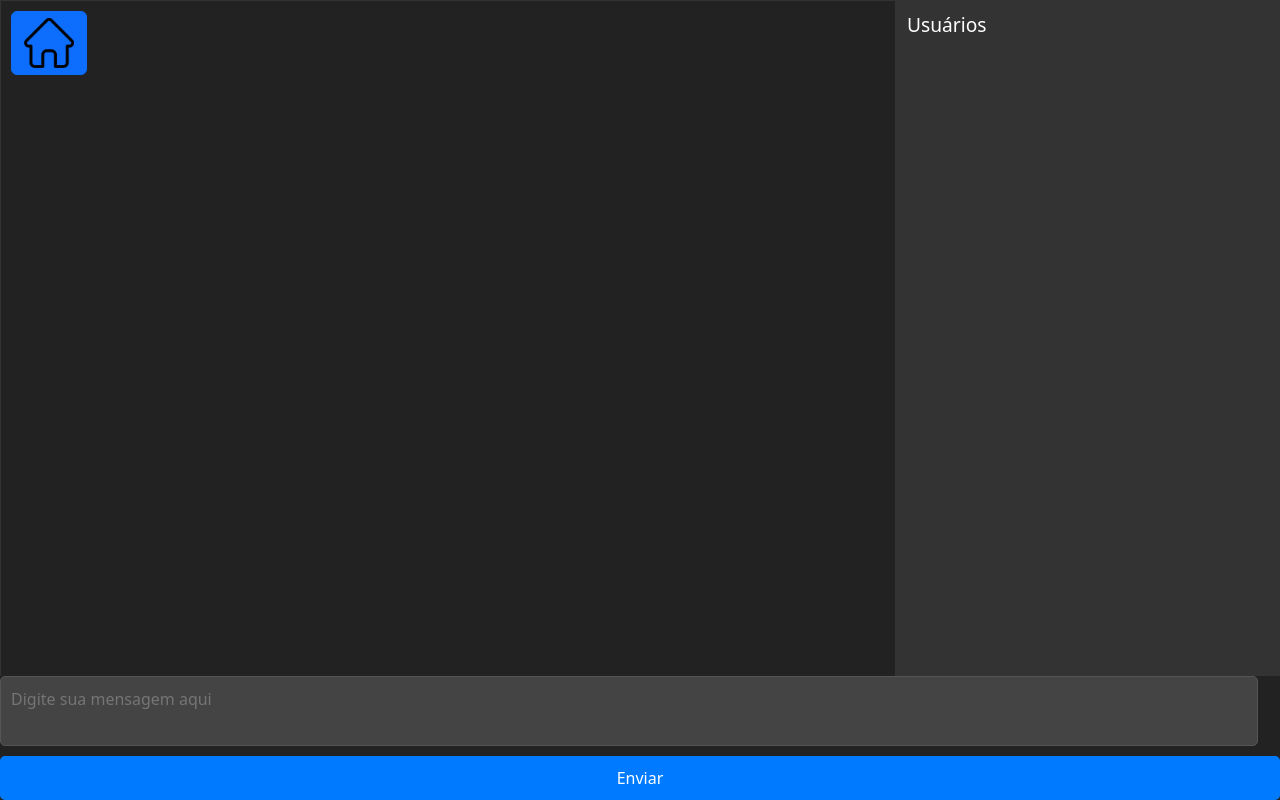
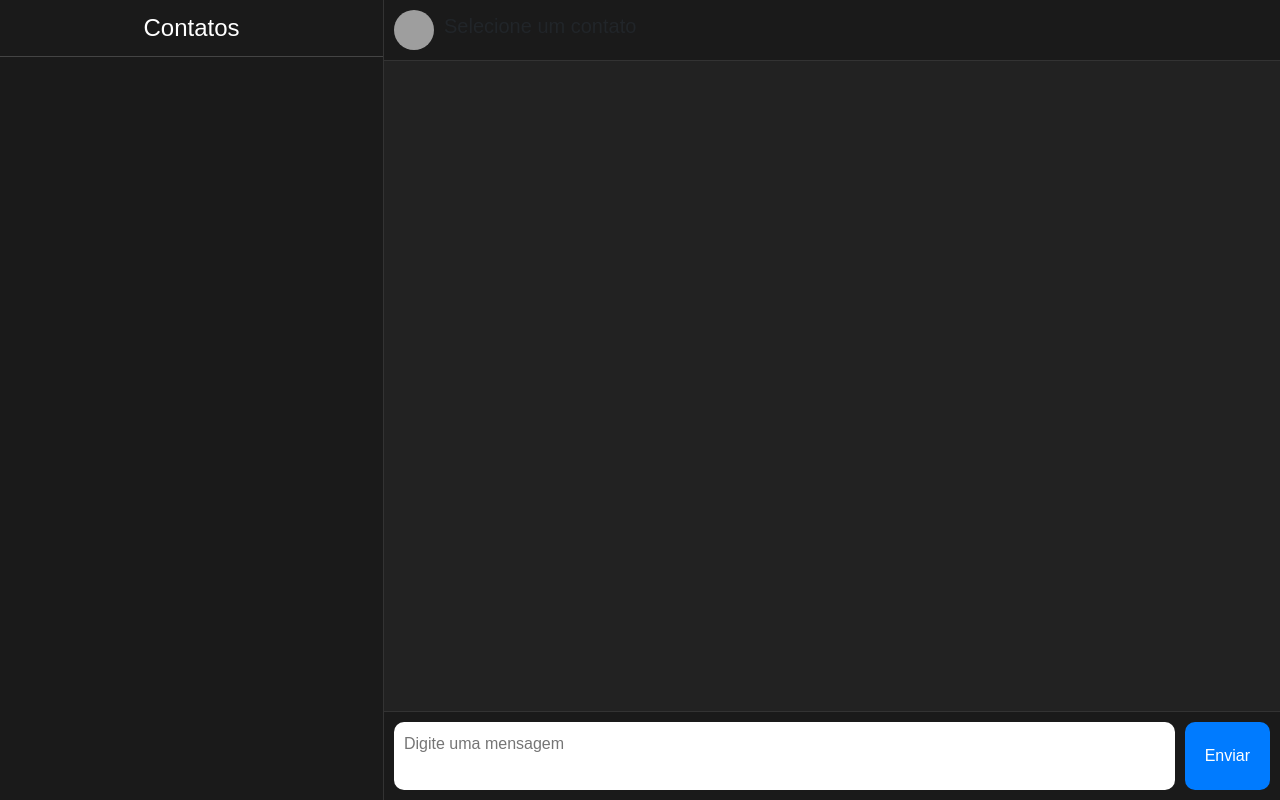
Before and after one commit to gstSenai/ProjetoFinal, a Flask app: page /chat/1 in a window 1280 px wide. Run offline with Flask 3, Linux system fonts and the light colour scheme; a user stored in the database is signed in; tables that the repository leaves empty hold one stand-in row (values such as "Sample post"); some libraries are stand-ins or nearby versions; grey boxes are pictures that could not be loaded.

Commit message:
save Chat-Like

```diff
--- a/network/routes.py
+++ b/network/routes.py
@@ -43,7 +43,7 @@ def homepage():
 @app.route('/postagens')
 @login_required
 def postagens():
-    dados = Post.query.all()
+    dados = Post.query.order_by(Post.data_criacao.desc()).all()
     context = {'dados': dados}
     return render_template('posts.html', context=context)
 
@@ -80,7 +80,7 @@ def get_cidades_por_estado(estado_sigla):
 def postLista():
     dados = Post.query.order_by('cidade').all()
     context = {'dados': dados}
-    return render_template('index.html', context=context)
+    return render_template('home.html', context=context)
 
 @app.route('/cadastro/', methods=['GET', 'POST'])
 def Cadastro():
@@ -102,24 +102,30 @@ def logout():
     return redirect(url_for('homepage'))
 
 
+from flask import jsonify
+
 @app.route('/like/<int:post_id>', methods=['POST'])
 @login_required
 def like_post(post_id):
     post = Post.query.get_or_404(post_id)
-
     existing_like = UserLikes.query.filter_by(user_id=current_user.id, post_id=post_id).first()
 
     if existing_like:
         db.session.delete(existing_like)
         post.likes_count -= 1
-        flash('Você removeu seu like.', 'info')
+        db.session.commit()
+        liked = False
     else:
         new_like = UserLikes(user_id=current_user.id, post_id=post_id)
         db.session.add(new_like)
         post.likes_count += 1
-        flash('Post curtido com sucesso!', 'success')
-    db.session.commit()
-    return redirect(url_for('homepage'))
+        db.session.commit()
+        liked = True
+
+    return jsonify({
+        'liked': liked,
+        'likes_count': post.likes_count
+    })
 
 
 @app.route('/post/delete/<int:post_id>', methods=['POST'])
@@ -141,7 +147,6 @@ def delete_post(post_id):
             flash(f'Erro ao excluir o post: {str(e)}', 'danger')
     else:
         flash('Você não tem permissão para excluir este post.', 'danger')
-
 
     return redirect(url_for('homepage'))
 
@@ -174,7 +179,7 @@ def filter_posts(profession):
     context = {
         'dados': filtered_posts
     }
-    return render_template('index.html', context=context)
+    return render_template('posts.html', context=context)
 
 socketio = SocketIO(app,cors_allowed_origins="*")
 
@@ -184,19 +189,23 @@ def chat(post_id):
     post = Post.query.get_or_404(post_id)
     messages = Message.query.filter_by(post_id=post_id).order_by(Message.timestamp.asc()).all()
 
-    users = User.query.join(Message, Message.from_user_id == User.id).filter(Message.post_id == post_id).distinct().all()
+    users = User.query.all()
 
     return render_template('chat.html', post=post, messages=messages, users=users)
 
+from collections import defaultdict
+
+active_chats = defaultdict(set)
+message_notifications = defaultdict(lambda: defaultdict(int))
 
 @app.route('/send_message', methods=['POST'])
 @login_required
 def send_message():
-    content = request.form.get('message')
-    post_id = request.form.get('post_id')
-    to_user_id = request.form.get('to_user_id')
+    content = request.json.get('message')
+    post_id = request.json.get('post_id')
+    to_user_id = request.json.get('to_user_id')
 
-    if content:
+    if content and to_user_id:
         message = Message(
             from_user_id=current_user.id,
             to_user_id=to_user_id,
@@ -212,54 +221,58 @@ def send_message():
             'from_user_nome': current_user.nome,
             'to_user_id': to_user_id,
             'post_id': post_id
-        }, room=post_id)
+        }, room=post_id or to_user_id)
 
-    return jsonify({'success': True})
+        return jsonify({'success': True}), 200
 
+    return jsonify({'success': False, 'error': 'Dados inválidos'}), 400
 
-@socketio.on('connect')
-def on_connect():
-    print('Client connected')
-
-@socketio.on('disconnect')
-def on_disconnect():
-    print('Client disconnected')
 
 @socketio.on('join')
 def on_join(data):
     post_id = data['post_id']
+    user_id = current_user.id
     join_room(post_id)
+
+    active_chats[post_id].add(user_id)
     emit('status', {'msg': f'{current_user.nome} entrou no chat.'}, room=post_id)
 
 @socketio.on('leave')
 def on_leave(data):
     post_id = data['post_id']
+    user_id = current_user.id
     leave_room(post_id)
+
+    if user_id in active_chats[post_id]:
+        active_chats[post_id].remove(user_id)
     emit('status', {'msg': f'{current_user.nome} saiu do chat.'}, room=post_id)
+
+@socketio.on('load_messages')
+def handle_load_messages(data):
+    user_id = data.get('userId')
+    current_user_id = current_user.id
+
+    if user_id:
+        messages = Message.query.filter(
+            (Message.from_user_id == current_user_id) & (Message.to_user_id == user_id) |
+            (Message.from_user_id == user_id) & (Message.to_user_id == current_user_id)
+        ).order_by(Message.timestamp.asc()).all()
+
+        message_list = [{'message': msg.content, 'from_me': msg.from_user_id == current_user_id} for msg in messages]
+        emit('load_messages_response', {'messages': message_list}, room=request.sid)
+    else:
+        emit('load_messages_response', {'messages': []}, room=request.sid)
 
 
 
-@socketio.on('send_message')
-def handle_send_message_event(data):
-    post_id = data['post_id']
-    content = data['message']
-    to_user_id = data['to_user_id']
+@app.route('/get_notifications', methods=['GET'])
+@login_required
+def get_notifications():
+    post_id = request.args.get('post_id')
+    user_id = current_user.id
 
-    message = Message(
-        from_user_id=current_user.id,
-        to_user_id=to_user_id,
-        post_id=post_id,
-        content=content
-    )
-    db.session.add(message)
-    db.session.commit()
-
-    emit('receive_message', {
-        'message': content,
-        'from_user_id': current_user.id,
-        'from_user_nome': current_user.nome,
-        'to_user_id': to_user_id
-    }, room=post_id)
+    notifications = message_notifications.get(post_id, {}).get(user_id, 0)
+    return jsonify({'notifications': notifications})
 
 
 
--- a/network/templates/chat.html
+++ b/network/templates/chat.html
@@ -1,216 +1,248 @@
 <!DOCTYPE html>
 <html lang="en">
+
 <head>
     <meta charset="UTF-8">
-    <title>Chat</title>
+    <meta name="viewport" content="width=device-width, initial-scale=1.0">
+    <title>Chat - Estilo WhatsApp</title>
     <script src="https://cdnjs.cloudflare.com/ajax/libs/socket.io/4.0.1/socket.io.js"></script>
+    <link href="https://cdn.jsdelivr.net/npm/bootstrap@5.3.3/dist/css/bootstrap.min.css" rel="stylesheet"
+        crossorigin="anonymous">
     <style>
         body {
             margin: 0;
             font-family: Arial, sans-serif;
-            background-color: #000;
-            color: #fff;
+            height: 100vh;
             display: flex;
             flex-direction: column;
-            height: 100vh;
+            overflow: hidden;
+            background-color: #121212;
+            /* Preto elegante */
+        }
+
+        .chat-container {
+            display: flex;
+            flex: 1;
+            height: 100%;
+        }
+
+        .user-list-container {
+            width: 30%;
+            background-color: #1a1a1a;
+            color: #fff;
+            overflow-y: auto;
+            border-right: 1px solid #333;
+        }
+
+        .user-list-header {
+            padding: 10px;
+            border-bottom: 1px solid #444;
+            font-size: 1.5rem;
+            text-align: center;
+        }
+
+        .user-list {
+            list-style: none;
+            padding: 0;
+            margin: 0;
+        }
+
+        .user-item {
+            padding: 10px;
+            cursor: pointer;
+            border-bottom: 1px solid #444;
+            display: flex;
+            align-items: center;
+            gap: 10px;
+        }
+
+        .user-item:hover {
+            background-color: #333;
+        }
+
+        .user-item img {
+            border-radius: 50%;
+            width: 40px;
+            height: 40px;
+        }
+
+        .chat-main {
+            flex: 1;
+            display: flex;
+            flex-direction: column;
             overflow: hidden;
         }
 
-        #main-content {
+        .chat-header {
+            padding: 10px;
+            background-color: #1a1a1a;
+            border-bottom: 1px solid #333;
             display: flex;
-            flex: 1;
-            overflow: hidden;
+            align-items: center;
+            gap: 10px;
         }
 
-        #chat-container {
-            border: 1px solid #333;
-            padding: 10px;
-            flex: 3;
+        .chat-header img {
+            width: 40px;
+            height: 40px;
+            border-radius: 50%;
+        }
+
+        .chat-messages {
+            flex: 1;
+            padding: 20px;
             overflow-y: auto;
             background-color: #222;
             display: flex;
             flex-direction: column;
-        }
-
-        #sidebar {
-            border: 1px solid #333;
-            padding: 10px;
-            width: 30%;
-            height: 100%;
-            overflow-y: auto;
-            background-color: #333;
-            color: #fff;
-        }
-
-        #chat-form {
-            margin-top: 10px;
-            display: flex;
-            flex-direction: column;
-            position: fixed;
-            bottom: 0;
-            width: 100%;
-            background-color: #222;
-        }
-
-        #chat-form textarea {
-            padding: 10px;
-            border: 1px solid #555;
-            border-radius: 5px;
-            background-color: #444;
-            color: #fff;
-            resize: none;
-            width: calc(100% - 22px);
-            margin-bottom: 10px;
-        }
-
-        #chat-form button {
-            padding: 10px;
-            border: none;
-            border-radius: 5px;
-            background-color: #007bff;
-            color: #fff;
-            cursor: pointer;
-            width: 100%;
-        }
-
-        #chat-form button:hover {
-            background-color: #0056b3;
-        }
-
-        .message-container {
-            display: flex;
-            flex-direction: column;
-            margin-bottom: 10px;
+            gap: 10px;
         }
 
         .message {
+            max-width: 60%;
             padding: 10px;
-            border-radius: 5px;
-            max-width: 80%;
+            border-radius: 10px;
             word-wrap: break-word;
         }
 
         .message.from-me {
+            align-self: flex-end;
             background-color: #007bff;
-            align-self: flex-end;
+            color: #fff;
         }
 
         .message.from-others {
-            background-color: #fff;
+            align-self: flex-start;
+            background-color: #f1f1f1;
             color: #000;
-            align-self: flex-start;
         }
 
-        .sidebar-header {
-            font-size: 1.2em;
-            margin-bottom: 10px;
+        .chat-footer {
+            display: flex;
+            padding: 10px;
+            background-color: #1a1a1a;
+            border-top: 1px solid #333;
+            gap: 10px;
         }
 
-        .user-list {
-            list-style-type: none;
-            padding: 0;
+        .chat-footer textarea {
+            flex: 1;
+            padding: 10px;
+            border-radius: 10px;
+            border: none;
+            resize: none;
         }
 
-        .user-list li {
-            padding: 5px;
-            border-bottom: 1px solid #444;
+        .chat-footer button {
+            padding: 10px 20px;
+            background-color: #007bff;
+            border: none;
+            border-radius: 10px;
+            color: #fff;
             cursor: pointer;
         }
 
-        .user-list li:hover {
-            background-color: #555;
+        .chat-footer button:hover {
+            background-color: #0056b3;
         }
     </style>
-    <link href="https://cdn.jsdelivr.net/npm/bootstrap@5.3.3/dist/css/bootstrap.min.css" rel="stylesheet" integrity="sha384-QWTKZyjpPEjISv5WaRU9OFeRpok6YctnYmDr5pNlyT2bRjXh0JMhjY6hW+ALEwIH" crossorigin="anonymous">
-    <script src="https://cdn.jsdelivr.net/npm/bootstrap@5.3.3/dist/js/bootstrap.bundle.min.js" integrity="sha384-YvpcrYf0tY3lHB60NNkmXc5s9fDVZLESaAA55NDzOxhy9GkcIdslK1eN7N6jIeHz" crossorigin="anonymous"></script>
 </head>
+
 <body>
-    <div id="main-content">
-        <div id="chat-container">
-            <div class="mb-3">
-                <button type="button" class="btn btn-primary">
-                    <a href="{{ url_for('homepage') }}" class="text-white"><img src="../static/assets/casa.png" alt="" width="50px"></a>
-                </button>
-            </div>
-            <div id="messages-area"></div>
-        </div>
-        <div id="sidebar">
-            <div class="sidebar-header">Usuários</div>
+    <div class="chat-container">
+        <div class="user-list-container">
+            <div class="user-list-header">Contatos</div>
             <ul class="user-list">
                 {% for user in users %}
-                    {% if user.id != current_user.id %}
-                        <li onclick="selectUser({{ user.id }}, '{{ user.nome }}')">{{ user.nome }}</li>
+                    {% if user.id != current_user.id and user.email != 'admin@admin.com' %}
+                        <li class="user-item" onclick="selectUser({{ user.id }}, '{{ user.nome }}')">
+                            <img src="{{ user.avatar_url or '/static/default-avatar.png' }}" alt="Avatar">
+                            <span>{{ user.nome }}</span>
+                        </li>
                     {% endif %}
                 {% endfor %}
             </ul>
+
+        </div>
+
+        <div class="chat-main">
+            <div class="chat-header">
+                <img id="chat-user-avatar" src="/static/default-avatar.png" alt="Avatar">
+                <h5 id="chat-user-name">Selecione um contato</h5>
+            </div>
+            <div id="chat-messages" class="chat-messages">
+            </div>
+            <div class="chat-footer">
+                <textarea id="message-input" placeholder="Digite uma mensagem"></textarea>
+                <button id="send-button">Enviar</button>
+            </div>
         </div>
     </div>
 
-    <form id="chat-form">
-        <input type="hidden" id="post_id" value="{{ post.id }}">
-        <input type="hidden" id="selected_user_id" value="">
-        <textarea id="message" placeholder="Digite sua mensagem aqui" required></textarea>
-        <button type="submit">Enviar</button>
-    </form>
-
     <script>
         const socket = io.connect('http://' + document.domain + ':' + location.port);
-        const post_id = document.getElementById('post_id').value;
-        const selectedUserIdInput = document.getElementById('selected_user_id');
-        const messagesArea = document.getElementById('messages-area');
 
-        function scrollToBottom() {
-            messagesArea.scrollTop = messagesArea.scrollHeight;
+        const chatMessages = document.getElementById('chat-messages');
+        const messageInput = document.getElementById('message-input');
+        const sendButton = document.getElementById('send-button');
+        const chatUserAvatar = document.getElementById('chat-user-avatar');
+        const chatUserName = document.getElementById('chat-user-name');
+
+        let selectedUserId = null;
+        let postId = {{ post.id }};
+
+        function selectUser(userId, userName) {
+            if (!userId) return;
+
+            selectedUserId = userId;
+            chatUserName.textContent = userName;
+            chatUserAvatar.src = '/static/default-avatar.png';
+            chatMessages.innerHTML = '';
+
+            socket.emit('load_messages', { userId });
         }
 
-        function selectUser(userId, userName) {
-            selectedUserIdInput.value = userId;
-            messagesArea.innerHTML = ''; // Limpa as mensagens ao selecionar um usuário
-            socket.emit('load_messages', {post_id: post_id, user_id: userId});
-            document.getElementById('chat-form').onsubmit = function(event) {
-                event.preventDefault();
-                const message = document.getElementById('message').value;
-                socket.emit('send_message', {message: message, post_id: post_id, to_user_id: userId});
-                document.getElementById('message').value = '';
-                scrollToBottom();
-            };
+
+        function appendMessage(message, fromMe) {
+            const messageElement = document.createElement('div');
+            messageElement.classList.add('message', fromMe ? 'from-me' : 'from-others');
+            messageElement.textContent = message;
+            chatMessages.appendChild(messageElement);
+            chatMessages.scrollTop = chatMessages.scrollHeight;
         }
 
-        socket.on('connect', function() {
-            socket.emit('join', {post_id: post_id});
-        });
-
-        socket.on('load_messages', function(messages) {
-            messagesArea.innerHTML = ''; // Limpa as mensagens anteriores
-            messages.forEach(data => {
-                const newMessage = document.createElement('div');
-                newMessage.className = 'message-container';
-                newMessage.innerHTML = `<p class="message ${data.from_user_id === {{ current_user.id }} ? 'from-me' : 'from-others'}">
-                    <strong>${data.from_user_nome}:</strong> ${data.message}
-                </p>`;
-                messagesArea.appendChild(newMessage);
-            });
-            scrollToBottom();
-        });
-
-        socket.on('receive_message', function(data) {
-            if (data.to_user_id === parseInt(selectedUserIdInput.value) || data.from_user_id === parseInt(selectedUserIdInput.value)) {
-                const newMessage = document.createElement('div');
-                newMessage.className = 'message-container';
-                newMessage.innerHTML = `<p class="message ${data.from_user_id === {{ current_user.id }} ? 'from-me' : 'from-others'}">
-                    <strong>${data.from_user_nome}:</strong> ${data.message}
-                </p>`;
-                messagesArea.appendChild(newMessage);
-                scrollToBottom();
+        sendButton.addEventListener('click', () => {
+            const message = messageInput.value.trim();
+            if (message && selectedUserId) {
+                fetch('/send_message', {
+                    method: 'POST',
+                    headers: { 'Content-Type': 'application/json' },
+                    body: JSON.stringify({
+                        message,
+                        to_user_id: selectedUserId,
+                        post_id: postId
+                    })
+                }).then(res => res.json())
+                    .then(data => {
+                        if (data.success) {
+                            appendMessage(message, true);
+                            messageInput.value = '';
+                        }
+                    });
             }
         });
 
-        socket.on('status', function(data) {
-            const statusMessage = document.createElement('p');
-            statusMessage.innerHTML = `<em>${data.msg}</em>`;
-            messagesArea.appendChild(statusMessage);
-            scrollToBottom();
+        socket.on('receive_message', (data) => {
+            if ((data.from_user_id === selectedUserId || data.to_user_id === selectedUserId) && data.post_id === postId) {
+                appendMessage(data.message, false);
+            }
+        });
+
+        socket.on('load_messages_response', (data) => {
+            data.messages.forEach(msg => appendMessage(msg.message, msg.from_me));
         });
     </script>
+
 </body>
+
 </html>
```
Also changed, not shown: network/static/styles/stylePostagens.css (+15 -0 lines), network/templates/posts.html (+52 -14 lines), instance/network.db.
